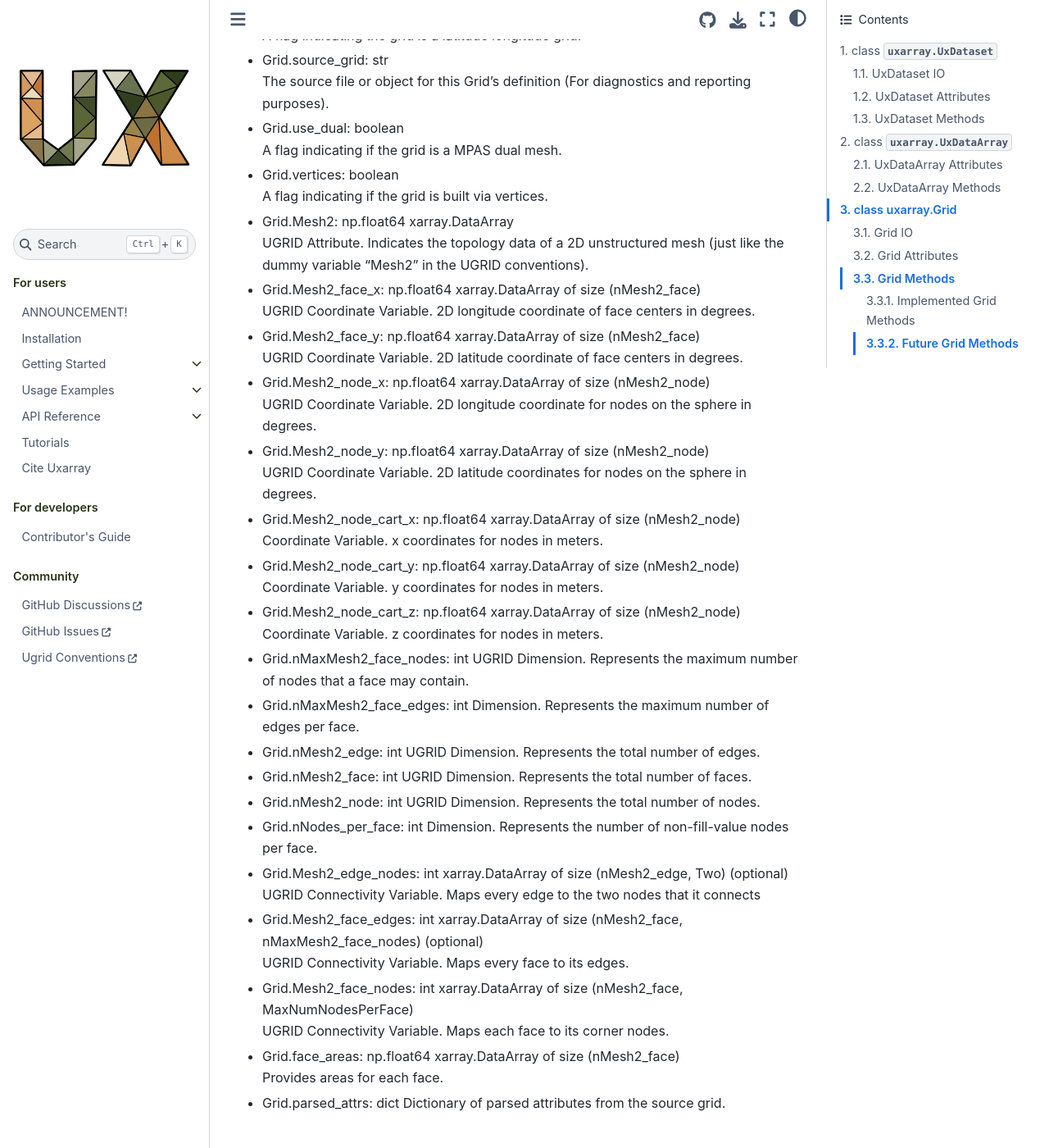
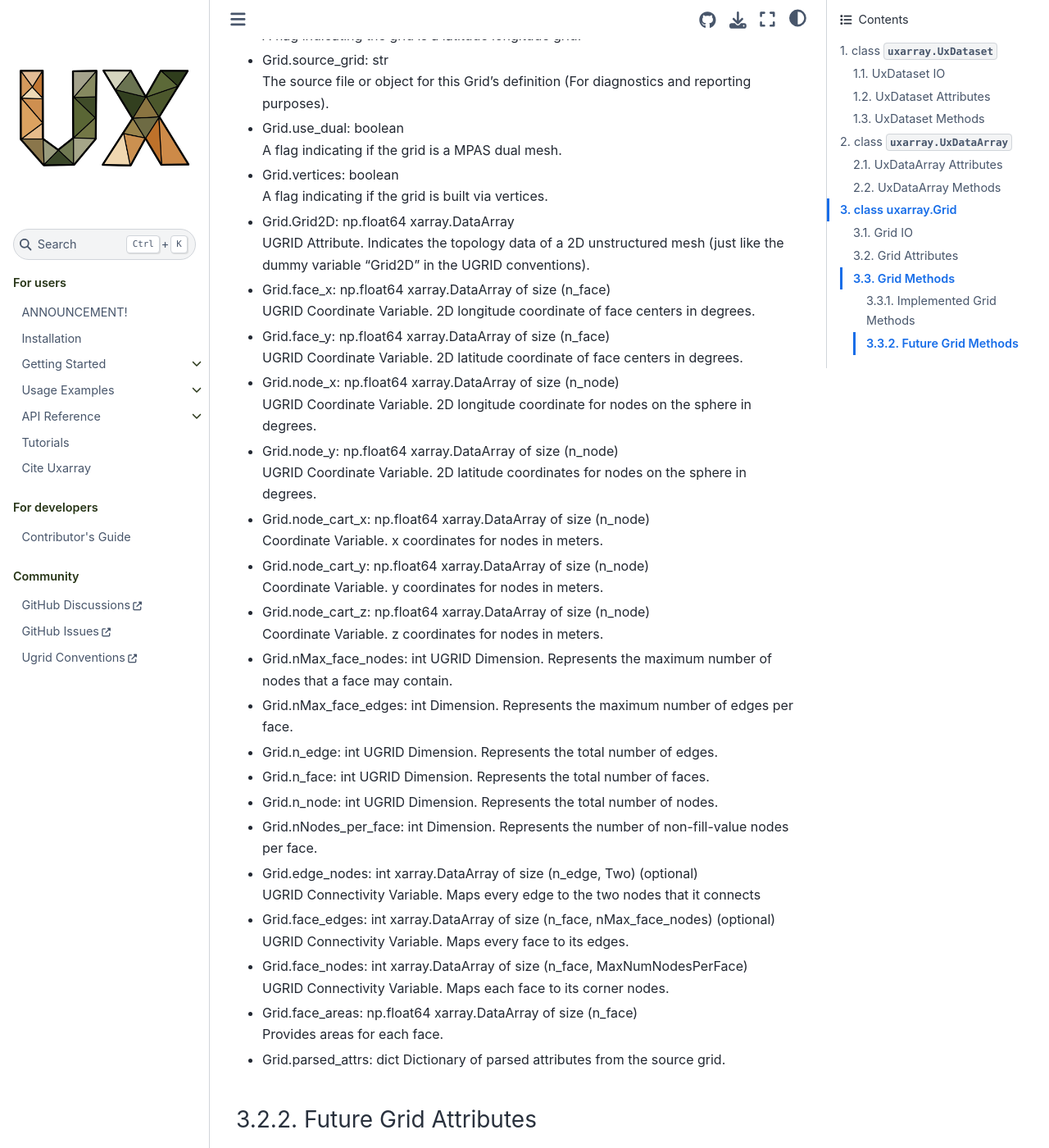
Before and after one commit to UXARRAY/uxarray, a Sphinx documentation site: the page built from docs/user_api/uxarray_api.md, in a window 1280 px wide and 1400 px high, scrolled down 3321 px. Shown: the whole window at 82% size. Built offline with Sphinx 7.4.7 and the Sphinx Book theme 1.1.4, drawn with Linux system fonts in a browser that asks for light colours; some of the changed text lies outside the part shown.

Commit message:
Removed Mesh2 from variables

```diff
--- a/docs/internal_api/index.rst
+++ b/docs/internal_api/index.rst
@@ -101,7 +101,7 @@ Attributes
 .. autosummary::
    :toctree: _autosummary
 
-   Grid._Mesh2_node_z
+   Grid._node_z
 
 Operators
 ---------
--- a/docs/user_api/uxarray_api.md
+++ b/docs/user_api/uxarray_api.md
@@ -141,64 +141,64 @@ grid-aware data sets and arrays, respectively.
 - Grid.vertices: boolean \
   A flag indicating if the grid is built via vertices.
 
-- Grid.Mesh2: np.float64 xarray.DataArray \
+- Grid.Grid2D: np.float64 xarray.DataArray \
   UGRID Attribute. Indicates the topology data of a 2D unstructured mesh (just
-  like the dummy variable "Mesh2" in the UGRID conventions).
+  like the dummy variable "Grid2D" in the UGRID conventions).
 
-- Grid.Mesh2_face_x: np.float64 xarray.DataArray of size (nMesh2_face) \
+- Grid.face_x: np.float64 xarray.DataArray of size (n_face) \
   UGRID Coordinate Variable. 2D longitude coordinate of face centers in degrees.
 
-- Grid.Mesh2_face_y: np.float64 xarray.DataArray of size (nMesh2_face) \
+- Grid.face_y: np.float64 xarray.DataArray of size (n_face) \
   UGRID Coordinate Variable. 2D latitude coordinate of face centers in degrees.
 
-- Grid.Mesh2_node_x: np.float64 xarray.DataArray of size (nMesh2_node) \
+- Grid.node_x: np.float64 xarray.DataArray of size (n_node) \
   UGRID Coordinate Variable. 2D longitude coordinate for nodes on the sphere in
   degrees.
 
-- Grid.Mesh2_node_y: np.float64 xarray.DataArray of size (nMesh2_node) \
+- Grid.node_y: np.float64 xarray.DataArray of size (n_node) \
   UGRID Coordinate Variable. 2D latitude coordinates for nodes on the sphere in
   degrees.
 
-- Grid.Mesh2_node_cart_x: np.float64 xarray.DataArray of size (nMesh2_node) \
+- Grid.node_cart_x: np.float64 xarray.DataArray of size (n_node) \
   Coordinate Variable. x coordinates for nodes in meters.
 
-- Grid.Mesh2_node_cart_y: np.float64 xarray.DataArray of size (nMesh2_node) \
+- Grid.node_cart_y: np.float64 xarray.DataArray of size (n_node) \
   Coordinate Variable. y coordinates for nodes in meters.
 
-- Grid.Mesh2_node_cart_z: np.float64 xarray.DataArray of size (nMesh2_node) \
+- Grid.node_cart_z: np.float64 xarray.DataArray of size (n_node) \
   Coordinate Variable. z coordinates for nodes in meters.
 
-- Grid.nMaxMesh2_face_nodes: int
+- Grid.nMax_face_nodes: int
   UGRID Dimension. Represents the maximum number of nodes that a face may contain.
 
-- Grid.nMaxMesh2_face_edges: int
+- Grid.nMax_face_edges: int
   Dimension. Represents the maximum number of edges per face.
 
-- Grid.nMesh2_edge: int
+- Grid.n_edge: int
   UGRID Dimension. Represents the total number of edges.
 
-- Grid.nMesh2_face: int
+- Grid.n_face: int
   UGRID Dimension. Represents the total number of faces.
 
-- Grid.nMesh2_node: int
+- Grid.n_node: int
   UGRID Dimension. Represents the total number of nodes.
 
 - Grid.nNodes_per_face: int
   Dimension. Represents the number of non-fill-value nodes per face.
 
-- Grid.Mesh2_edge_nodes: int xarray.DataArray of size (nMesh2_edge, Two)
+- Grid.edge_nodes: int xarray.DataArray of size (n_edge, Two)
   (optional) \
   UGRID Connectivity Variable. Maps every edge to the two nodes that it connects
 
-- Grid.Mesh2_face_edges: int xarray.DataArray of size (nMesh2_face,
-  nMaxMesh2_face_nodes) (optional) \
+- Grid.face_edges: int xarray.DataArray of size (n_face,
+  nMax_face_nodes) (optional) \
   UGRID Connectivity Variable. Maps every face to its edges.
 
-- Grid.Mesh2_face_nodes: int xarray.DataArray of size
-  (nMesh2_face, MaxNumNodesPerFace) \
+- Grid.face_nodes: int xarray.DataArray of size
+  (n_face, MaxNumNodesPerFace) \
   UGRID Connectivity Variable. Maps each face to its corner nodes.
 
-- Grid.face_areas: np.float64 xarray.DataArray of size (nMesh2_face) \
+- Grid.face_areas: np.float64 xarray.DataArray of size (n_face) \
   Provides areas for each face.
 
 - Grid.parsed_attrs: dict
@@ -206,7 +206,7 @@ grid-aware data sets and arrays, respectively.
 
 ### 3.2.2. Future Grid Attributes
 
-- Grid.Mesh2_node_z: np.float64 xarray.DataArray of size (nMesh2_node) \
+- Grid.node_z: np.float64 xarray.DataArray of size (n_node) \
   (optional)
   3D z coordinates for nodes on the sphere.
 
@@ -216,39 +216,39 @@ grid-aware data sets and arrays, respectively.
 - (*) Grid.vertex_dual: Grid \
   The vertex dual grid.
 
-- (*) Grid.Mesh2_edge_types: int DataArray of size (nMesh2_edge)
+- (*) Grid.edge_types: int DataArray of size (n_edge)
   (optional; not in UGRID standard) \
   A DataArray indicating the type of edge (0 = great circle arc, 1 = line of
   constant latitude)
 
-- (*) Grid.Mesh2_imask: int DataArray of size (nMesh2_face)
+- (*) Grid.imask: int DataArray of size (n_face)
   (optional; not in UGRID standard) \
   The int mask for this grid (1 = face is active; 0 = face is inactive)
 
-- Grid.Mesh2_face_links: int DataArray of size (nMesh2_face,
+- Grid.face_links: int DataArray of size (n_face,
   MaxNumNodesPerFace) (optional) \
   A DataArray of indices indicating faces that are neighboring each face.
 
-- Grid.Mesh2_edge_faces: int DataArray of size (nMesh2_edge,
+- Grid.edge_faces: int DataArray of size (n_edge,
   Two) (optional) \
   A DataArray of indices indicating faces that are neighboring each edge.
 
-- Grid.Mesh2_node_faces: int DataArray of size (nMesh2_node,
+- Grid.node_faces: int DataArray of size (n_node,
   MaxNumFacesPerNode) (optional) \
   A DataArray of indices indicating faces that are neighboring each node.
 
-- (*) Grid.Mesh2_latlon_bounds: np.float64 DataArray of size
-  (nMesh2_face, Four) (optional; not in UGRID standard) \
+- (*) Grid.latlon_bounds: np.float64 DataArray of size
+  (n_face, Four) (optional; not in UGRID standard) \
   A DataArray of values indicating the latitude-longitude boundaries of
   each face.
 
-- (*) Grid.Mesh2_overlapfaces_a: int DataArray of size
-  (nMesh2_face) (optional; not in UGRID standard) \
+- (*) Grid.overlapfaces_a: int DataArray of size
+  (n_face) (optional; not in UGRID standard) \
   A DataArray of indices storing the indices of the parent face from
   grid A, available when this Grid is a supermesh.
 
-- (*) Grid.Mesh2_overlapfaces_b: int DataArray of size
-  (nMesh2_face) (optional; not in UGRID standard) \
+- (*) Grid.overlapfaces_b: int DataArray of size
+  (n_face) (optional; not in UGRID standard) \
   A DataArray of indices storing the indices of the parent face from
   grid B, available when this Grid is a supermesh.
 
```
Also changed, not shown: docs/user_api/index.rst (+13 -13 lines), 13 other files.
